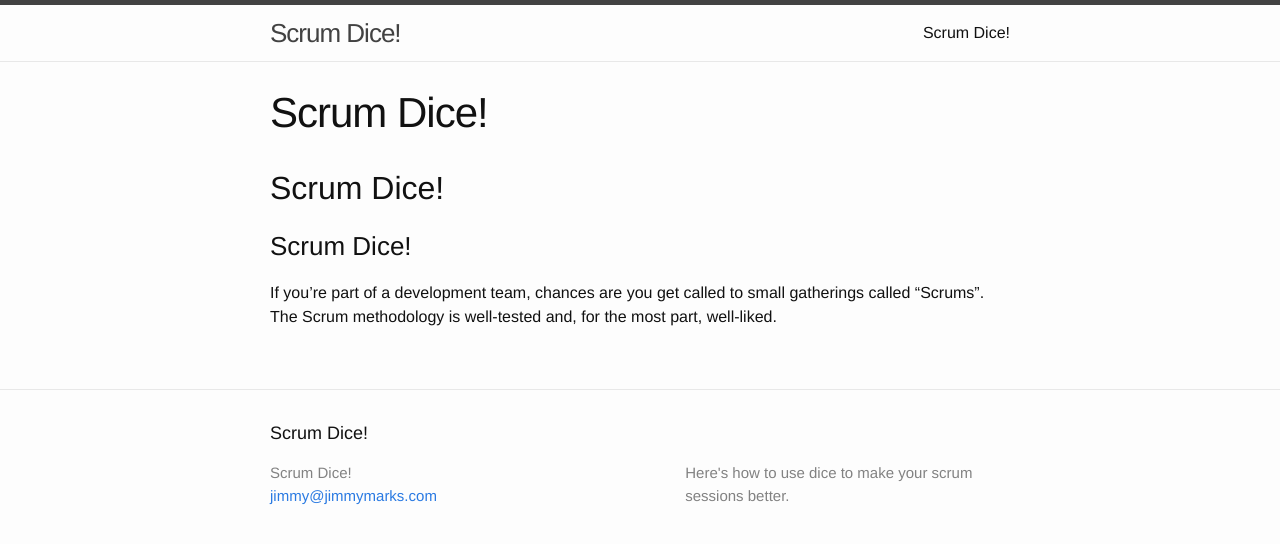
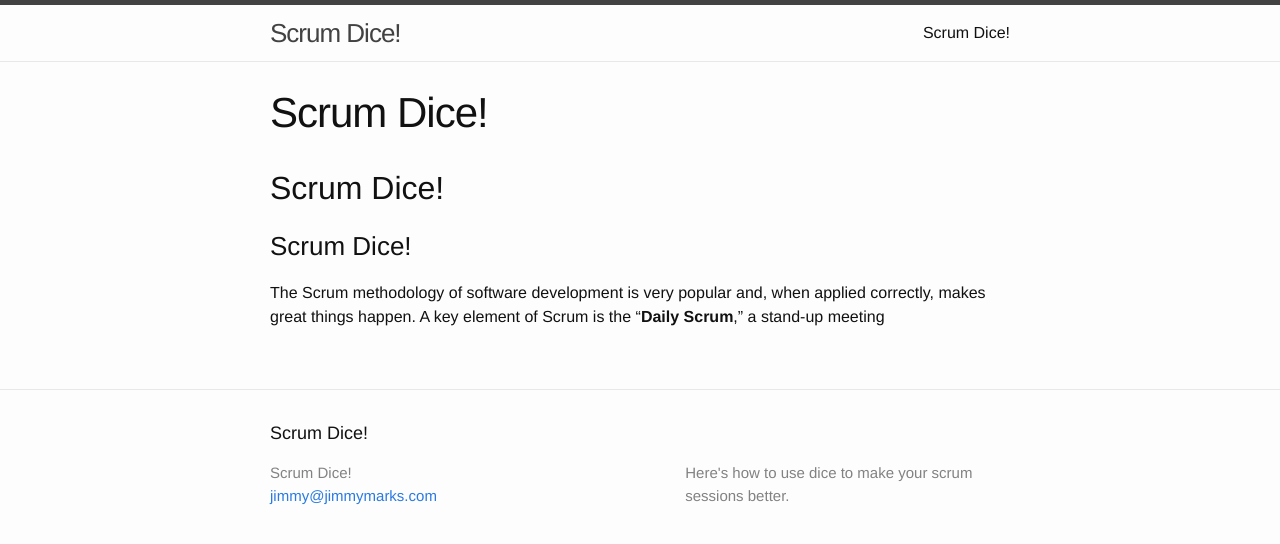
Before and after one commit to jimmymarks/scrum-dice, a Jekyll site: the page built from index.md, in a window 1280 px wide. Shown: the top 544 px of the page. Built offline with Jekyll 4.4.1, drawn with Linux system fonts in a browser that asks for light colours.

Commit message:
content updates

```diff
--- a/index.md
+++ b/index.md
@@ -8,4 +8,4 @@ permalink: /
 
 ###Scrum Dice!
 
-If you're part of a development team, chances are you get called to small gatherings called "Scrums". The Scrum methodology is well-tested and, for the most part, well-liked.
+The Scrum methodology of software development is very popular and, when applied correctly, makes great things happen. A key element of Scrum is the "__Daily Scrum__," a stand-up meeting
```
